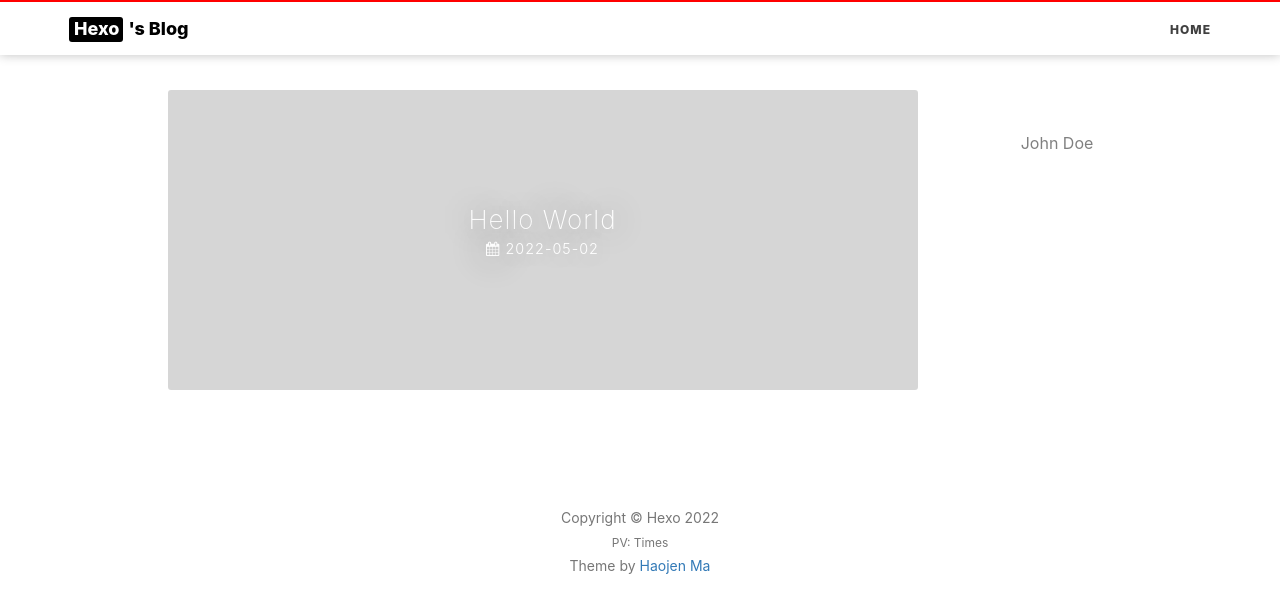
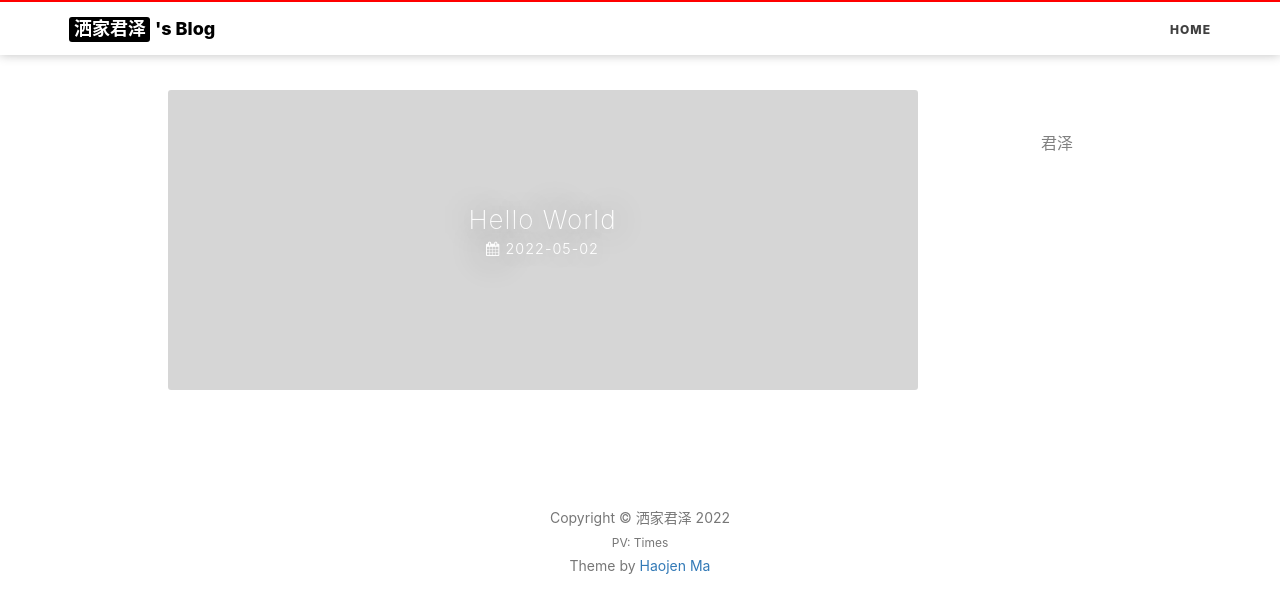
Before and after one commit to Panghugo/Panghugo.github.io, a plain HTML site: page index.html in a window 1280 px wide. Drawn offline with nearby package versions, Linux system fonts and the light colour scheme; some packages are replaced by stand-ins of ours; a script that the page names is missing.

Commit message:
Site updated: 2022-05-03 11:50:23

```diff
--- a/index.html
+++ b/index.html
@@ -6,14 +6,14 @@
     <meta charset="utf-8">
     <meta http-equiv="X-UA-Compatible" content="IE=edge">
     <meta name="viewport" content="width=device-width, initial-scale=1">
-    <meta name="description" content="">
+    <meta name="description" content="人总要写点东西，写点需要记住的东西">
     <meta name="keyword" content="">
     <meta name="theme-color" content="#600090">
     <meta name="msapplication-navbutton-color" content="#600090">
     <meta name="apple-mobile-web-app-capable" content="yes">
     <meta name="apple-mobile-web-app-status-bar-style" content="#600090">
     <link rel="shortcut icon" href="https://cdn4.iconfinder.com/data/icons/ionicons/512/icon-person-128.png">
-    <link rel="alternate" type="application/atom+xml" title="Hexo" href="/atom.xml">
+    <link rel="alternate" type="application/atom+xml" title="洒家君泽" href="/atom.xml">
     <link rel="stylesheet" href="//cdnjs.cloudflare.com/ajax/libs/animate.css/3.5.2/animate.min.css">
     <link rel="stylesheet" href="//cdn.bootcss.com/font-awesome/4.6.3/css/font-awesome.css">
     <title>
@@ -62,7 +62,7 @@
             </button>
             <a class="navbar-brand animated pulse" href="/">
                 <span class="brand-logo">
-                    Hexo
+                    洒家君泽
                 </span>
                 's Blog
             </a>
@@ -252,7 +252,7 @@
                     <div class="about-me">
                         <!--移动端头部显示-->
                         <img src=""/>
-                        <h5><a href="/about/">John Doe</a></h5>
+                        <h5><a href="/about/">君泽</a></h5>
                         <p></p>
                     </div>
                 </div>
@@ -316,7 +316,7 @@
                 <div class="short-about">
                     <!--侧边栏头像-->
 
-                    <h5><a href="/about/">John Doe</a></h5>
+                    <h5><a href="/about/">君泽</a></h5>
 
                     <hr>
                     <!-- SNS Link 社交 -->
@@ -367,7 +367,7 @@
 
                 </ul>
                 <p class="copyright text-muted">
-                    Copyright &copy; Hexo 2022
+                    Copyright &copy; 洒家君泽 2022
                     <br>
                     <span id="busuanzi_container_site_pv" style="font-size: 12px;">PV: <span id="busuanzi_value_site_pv"></span> Times</span>
                     <br>
```
Also changed, not shown: 2022/05/02/hello-world/index.html (+5 -5 lines), archives/2022/05/index.html (+6 -6 lines), archives/2022/index.html (+6 -6 lines), archives/index.html (+6 -6 lines).
